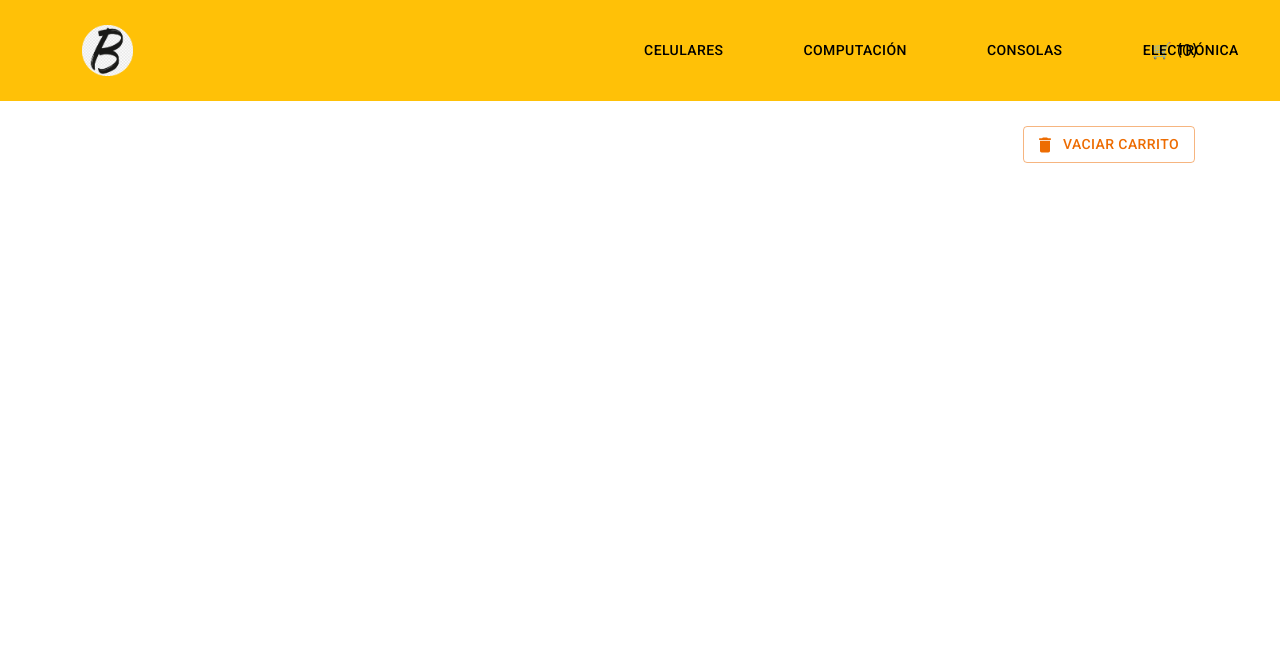
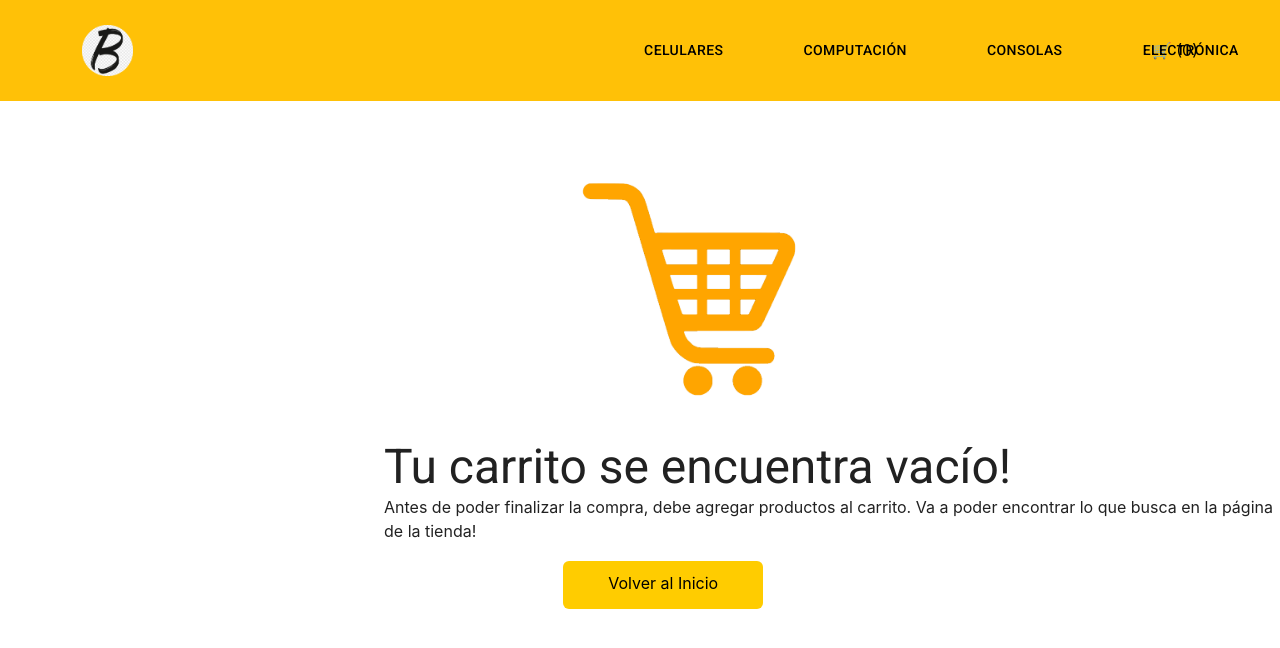
Before and after one commit to nicolas-jb/CoderReact, a React (Create React App) app in the folder myecommerce_bernardelli/: page /cart in a window 1280 px wide. Shown: the top 648 px of the page. Built offline with nearby package versions, Linux system fonts and the light colour scheme.

Commit message:
Add more cart functionality and no item component

```diff
--- a/myecommerce_bernardelli/src/Components/Cart.jsx
+++ b/myecommerce_bernardelli/src/Components/Cart.jsx
@@ -4,17 +4,30 @@ import ItemInCart from "../Components/Items/ItemInCart";
 import ItemStyle from "./Cart.module.css";
 import Button from "@mui/material/Button";
 import DeleteIcon from "@mui/icons-material/Delete";
+import Typography from "@mui/material/Typography";
+import NoItemsInCart from "./NoItemsInCart/NoItemsInCart";
 
 export default function CartWidget() {
-  const { getCart, clear } = useContext(cartContext);
+  const { getCart, clear, getProductsQuantity, getTotalPrice } =
+    useContext(cartContext);
 
   return (
+    <>
       <div className={ItemStyle.pageContainer}>
         <div className={ItemStyle.productContainer}>
           {getCart().map((product) => (
             <ItemInCart key={product.id} product={product} />
           ))}
         </div>
+        <Typography variant="h4" color="text.primary">
+          {getTotalPrice() > 0
+            ? getTotalPrice().toLocaleString("es-AR", {
+                style: "currency",
+                currency: "ARS",
+              })
+            : null}
+        </Typography>
+        {getProductsQuantity() > 0 && (
           <Button
             className={ItemStyle.buttonClear}
             variant="outlined"
@@ -24,6 +37,9 @@ export default function CartWidget() {
           >
             Vaciar Carrito
           </Button>
+        )}
       </div>
+      {getProductsQuantity() === 0 && <NoItemsInCart />}
+    </>
   );
 }
--- a/myecommerce_bernardelli/src/Components/Items/Item.jsx
+++ b/myecommerce_bernardelli/src/Components/Items/Item.jsx
@@ -7,7 +7,7 @@ import Typography from "@mui/material/Typography";
 export default function Item({ product }) {
   return (
     <div>
-      <Card sx={{ maxWidth: 345, minHeight: 650 }}>
+      <Card sx={{ maxWidth: 345, minHeight: 750 }}>
         <CardMedia
           component="img"
           height="100%"
--- a/myecommerce_bernardelli/src/Components/Items/ItemDetailContainer.jsx
+++ b/myecommerce_bernardelli/src/Components/Items/ItemDetailContainer.jsx
@@ -2,15 +2,19 @@ import React, { useState, useEffect } from "react";
 import { getAProduct } from "../../utils/ApiResponse.js";
 import ItemDetail from "./ItemDetail.jsx";
 import { useParams } from "react-router-dom";
+import Loader from "../Loader.jsx";
 
 export default function ItemDetailContainer() {
   const { itemId } = useParams();
   const [product, setProduct] = useState({});
+  const [loading, setLoading] = useState(true);
 
   useEffect(() => {
+    setLoading(true);
     async function fetchData() {
       const response = await getAProduct(itemId);
       setProduct(response);
+      setLoading(false);
     }
     fetchData();
   }, [itemId]);
@@ -18,7 +22,7 @@ export default function ItemDetailContainer() {
   return (
     <>
       <div style={{ display: "flex", justifyContent: "Space-around" }}>
-        <ItemDetail product={product} />
+        {loading ? <Loader /> : <ItemDetail product={product} />}
       </div>
     </>
   );
--- a/myecommerce_bernardelli/src/Components/Items/ItemListContainer.jsx
+++ b/myecommerce_bernardelli/src/Components/Items/ItemListContainer.jsx
@@ -2,16 +2,20 @@ import React, { useState, useEffect } from "react";
 import { getProducts } from "../../utils/ApiResponse.js";
 import ItemList from "./ItemList";
 import { useParams } from "react-router-dom";
+import Loader from "../Loader"
 
 export default function ItemListContainer({ greeting }) {
   const [products, setProducts] = useState([]);
+  const [loading, setLoading] = useState(true);
 
   const {categoryId} = useParams()
 
   useEffect(() => {
+    setLoading(true)
     async function fetchData() {
       const response = await getProducts(categoryId);
       setProducts(response);
+      setLoading(false)
     }
     fetchData();
   }, [categoryId]);
@@ -22,7 +26,7 @@ export default function ItemListContainer({ greeting }) {
         {greeting}
       </h2>
       <div>
-        <ItemList products={products} />
+        {loading ? <Loader /> : <ItemList products={products} />}
       </div>
     </>
   );
--- /dev/null
+++ b/myecommerce_bernardelli/src/Components/Loader.jsx
@@ -0,0 +1,16 @@
+import React from "react";
+import Box from "@mui/material/Box";
+import CircularProgress from "@mui/material/CircularProgress";
+
+export default function Loader() {
+  return (
+    <Box
+      display="flex"
+      justifyContent="center"
+      alignItems="center"
+      minHeight="100vh"
+    >
+      <CircularProgress color="warning" size="5rem" />
+    </Box>
+  );
+}
--- /dev/null
+++ b/myecommerce_bernardelli/src/Components/NoItemsInCart/NoItemsInCart.jsx
@@ -0,0 +1,26 @@
+import React from "react";
+import ItemStyle from "./NoItemsInCart.module.css";
+import { Link } from "react-router-dom";
+import Typography from "@mui/material/Typography";
+import image from "../../Assets/cart.png";
+
+export default function NoItemsInCart() {
+  return (
+    <>
+      <div className={ItemStyle.noItemContainer}>
+        <img src={image} alt="cart" className={ItemStyle.noItemImage} />
+        <Typography variant="h3" color="text.primary">
+          Tu carrito se encuentra vacío!
+        </Typography>
+        <Typography variant="h7" color="text.primary">
+          Antes de poder finalizar la compra, debe agregar productos al carrito.
+          Va a poder encontrar lo que busca en la página de la tienda!
+        </Typography>
+
+        <div className={ItemStyle.buttonHome}>
+          <Link to={"/"} style={{textDecoration: "none", color: "black"}}>Volver al Inicio</Link>
+        </div>
+      </div>
+    </>
+  );
+}
--- /dev/null
+++ b/myecommerce_bernardelli/src/Components/NoItemsInCart/NoItemsInCart.module.css
@@ -0,0 +1,25 @@
+.noItemContainer {
+  display: block;
+  margin: 1% auto auto 30%;
+
+}
+
+.noItemImage {
+  height: 300px;
+  width: auto;
+  padding: 10px
+
+}
+
+.buttonHome {
+  background-color: #ffcc00;
+  text-align: center;
+  padding: 10px;
+  border-radius: 6px;
+  height: 48px;
+  width: 200px;
+  text-decoration: none;
+  color: black;
+  margin-left: 20%;
+  margin-top:2%
+}
--- a/myecommerce_bernardelli/src/Context/CartContext.jsx
+++ b/myecommerce_bernardelli/src/Context/CartContext.jsx
@@ -57,10 +57,16 @@ export default function CartContext({ children }) {
     return getCart().length === 0;
   }
 
+  function getTotalPrice() {
+    return cart
+      .map((product) => product.quantity * product.price)
+      .reduce((q1, q2) => q1 + q2, 0);
+  }
+
   return (
     <>
       <cartContext.Provider
-        value={{ addItem, getCart, getProductsQuantity, removeItem, clear }}
+        value={{ addItem, getCart, getProductsQuantity, removeItem, clear, getTotalPrice }}
       >
         {children}
       </cartContext.Provider>
```
Also changed, not shown: myecommerce_bernardelli/src/Assets/cart.png (added). Lines whose indentation alone changed are shown as unchanged.
